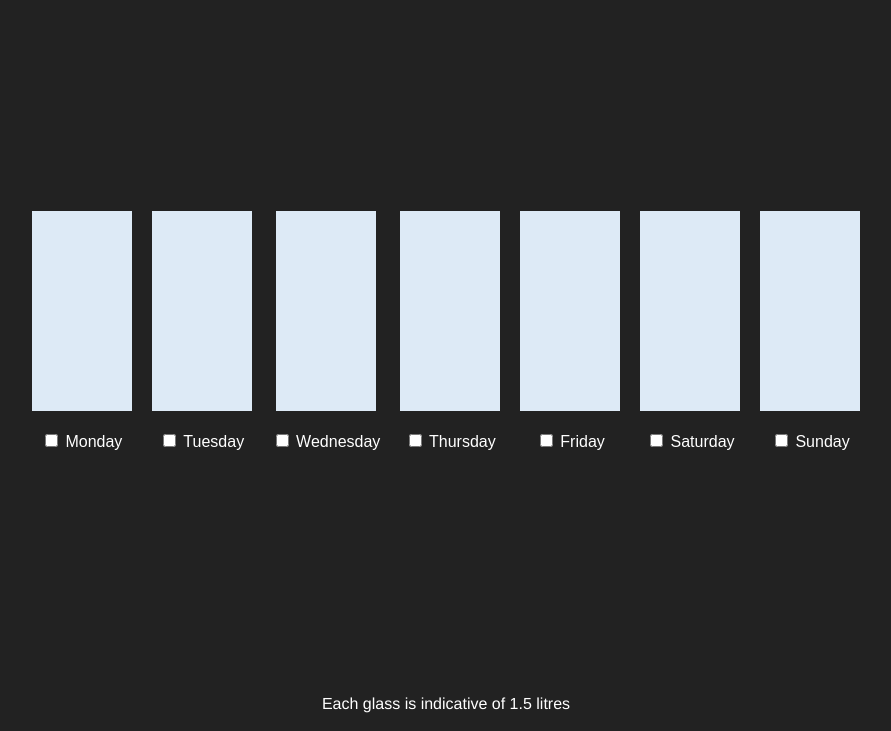
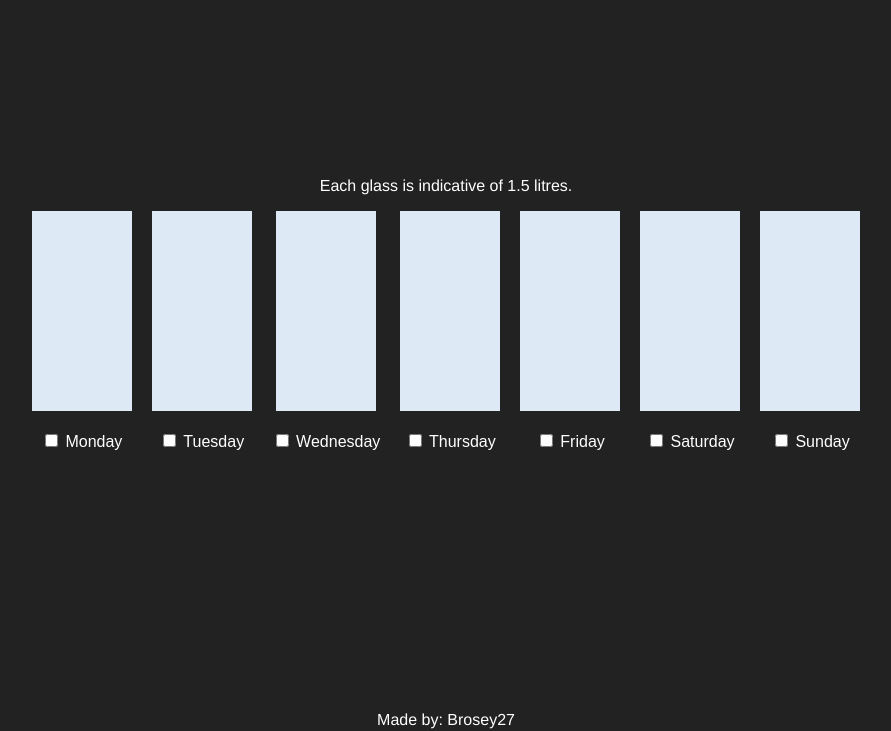
Before and after one commit to Brosey27/Water-Tracker, a plain HTML site: page index.html in a window 1280 px wide. Shown: the part 69-800 px from the top of the page, without its empty margins (194-1085 px from the left). Drawn offline with Linux system fonts and the light colour scheme.

Commit message:
Add footer made by section, Add formatting so footer is at the bottom of page and p element is slightly below the h1 element

```diff
--- a/index.html
+++ b/index.html
@@ -76,7 +76,8 @@
           <!-- Repeat for Days 2-7 -->
         </div>
       </div>
-      <p>Each glass is indicative of 1.5 litres</p>
+      <p>Each glass is indicative of 1.5 litres.</p>
+      <footer>Made by: Brosey27</footer>
       <script src="script.js"></script>
     </body>
     </html>
--- a/styles.css
+++ b/styles.css
@@ -61,10 +61,20 @@ body {
   }
   p {
   position: absolute;
+    bottom: 520px; /* Adjust the distance from the bottom */
+    left: 50%;
+    transform: translateX(-50%);
+    text-align: center;
+    color: #fff;
+    font-family:'Franklin Gothic Medium', 'Arial Narrow', Arial, sans-serif;
+  }
+  footer {
+    position: absolute;
     bottom: 2.5px; /* Adjust the distance from the bottom */
     left: 50%;
     transform: translateX(-50%);
     text-align: center;
     color: #fff;
     font-family:'Franklin Gothic Medium', 'Arial Narrow', Arial, sans-serif;
+
   }
```
